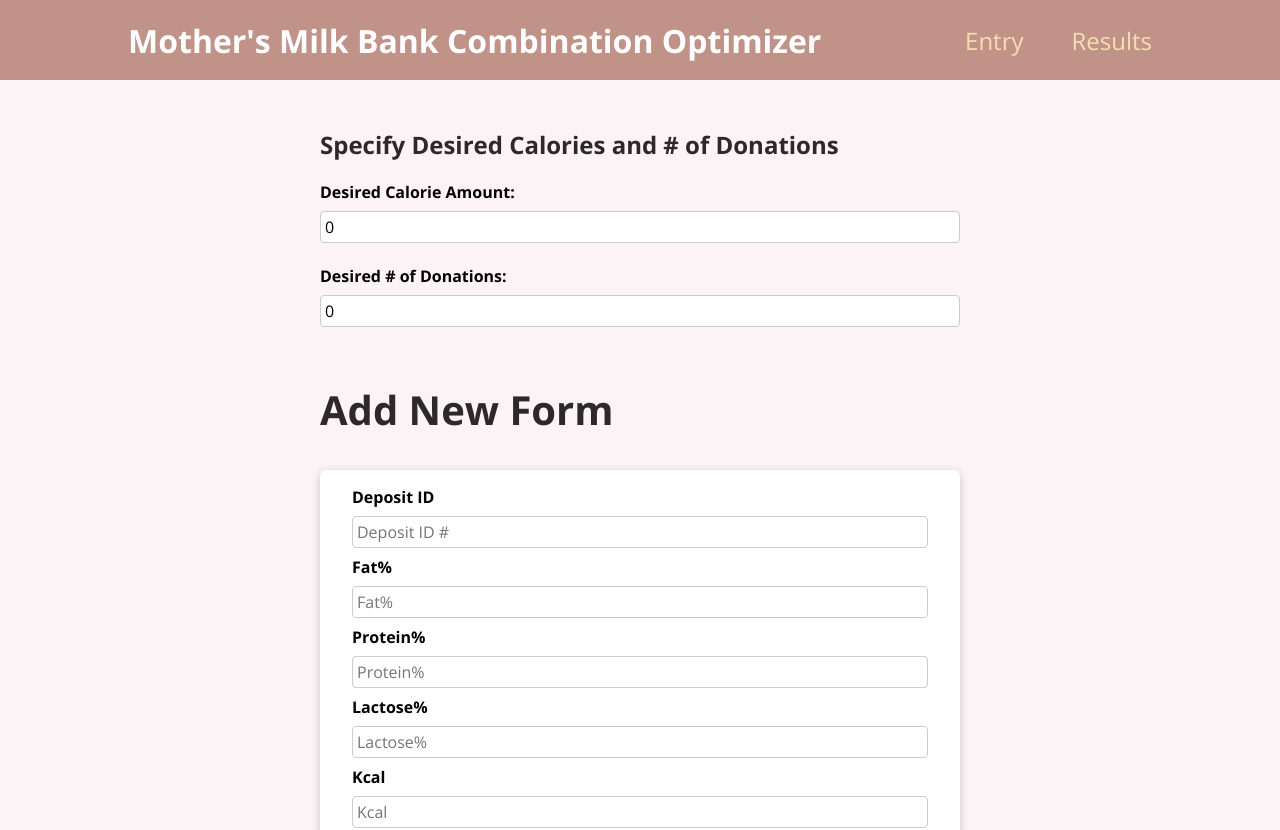
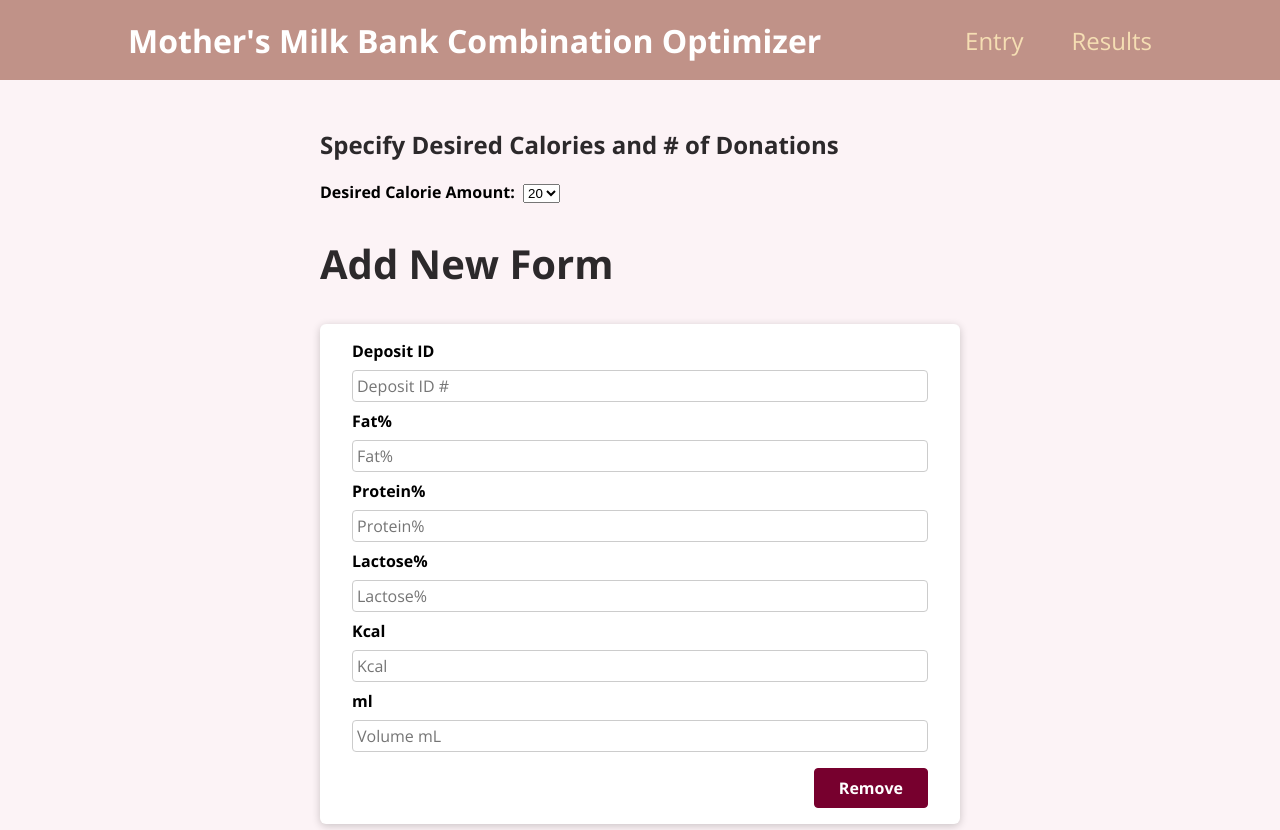
Before and after one commit to YiruMu/MilkBank, a React (Create React App) app: page / in a window 1280 px wide. Shown: the top 830 px of the page. Built offline with nearby package versions, Linux system fonts and the light colour scheme.

Commit message:
dropdown attempt

```diff
--- a/src/components/Hyperform/Hyperform.js
+++ b/src/components/Hyperform/Hyperform.js
@@ -3,35 +3,29 @@ import {useRef} from 'react';
 import { useState } from "react";
 
 const Hyperform = () => {
-    const [calorieReq, setCalorieReq] = useState(0);
-    const [numBatches, setNumBatchesReq] = useState(0);
-
+    const [calorieReq, setCalorieReq] = useState(20);
+    const handleSelect = (e) => {
+        console.log(e.target.value);
+        setCalorieReq(e.target.value);
+    }
+    // onChange={(e)=> setNumBatchesReq(e.target.value)}
+    //onChange={(e)=> setCalorieReq(e.target.value)}
     return (
+        <form>
       <div className="Hyperform">
         <h2> Specify Desired Calories and # of Donations </h2>
-        <form>
         <div className={classes.blah}>
-          <label>Desired Calorie Amount:   </label>
-          <input
-            type="number"
-            required
-            value={calorieReq}
-            onChange={(e) => setCalorieReq(e.target.value)}
-          />
-          <br />
+          <label>Desired Calorie Amount: &nbsp;
+          <select>
+              <option selected value ="20">20</option>
+              <option value = "22">22</option>
+              <option value = "24">24</option>
+              onChange={handleSelect}
+          </select>
+          </label>
           </div>
-          <div className={classes.blah}>
-          <label>Desired # of Donations:   </label>
-          <input
-            type="number"
-            required
-            value={numBatches}
-            onChange={(e) => setNumBatchesReq(e.target.value)}
-          />
-          </div>
-        </form>
-        <br />
       </div>
+      </form>
     );
   }
 
```
